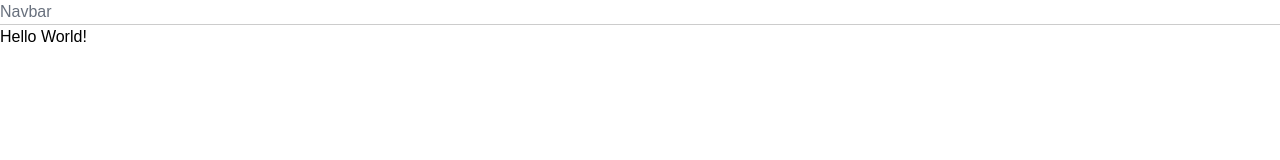
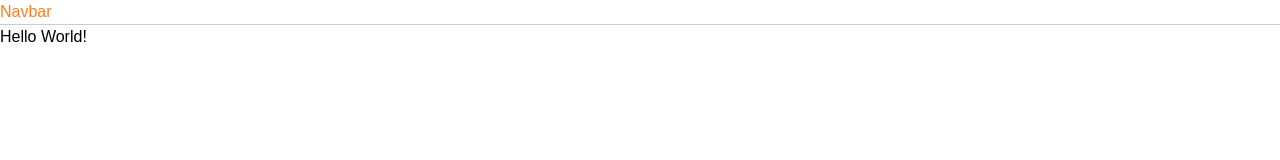
Before and after one commit to Tobbs101/fe-mentor-ecommerce-challenge, a React (Create React App) app: page / in a window 1280 px wide. Shown: the top 160 px of the page. Built offline with nearby package versions, Linux system fonts and the light colour scheme.

Commit message:
changes to navbar

```diff
--- a/src/components/navbar/Navbar.jsx
+++ b/src/components/navbar/Navbar.jsx
@@ -4,7 +4,7 @@ const Navbar = () => {
   return (
     <div
       style={{ borderBottom: "1px solid #ccc" }}
-      className="text-darkGrayishBlue"
+      className="text-customOrange"
     >
       Navbar
     </div>
--- a/tailwind.config.js
+++ b/tailwind.config.js
@@ -11,6 +11,8 @@ module.exports = {
         lightGrayishBlue: "hsl(223, 64%, 98%)",
         customWhite: "hsl(0, 0%, 100%)",
         customBlack: "hsl(0, 0%, 0%)",
+        customOrange: "hsl(26, 100%, 55%)",
+        paleOrange: "hsl(25, 100%, 94%)",
       },
     },
   },
```
